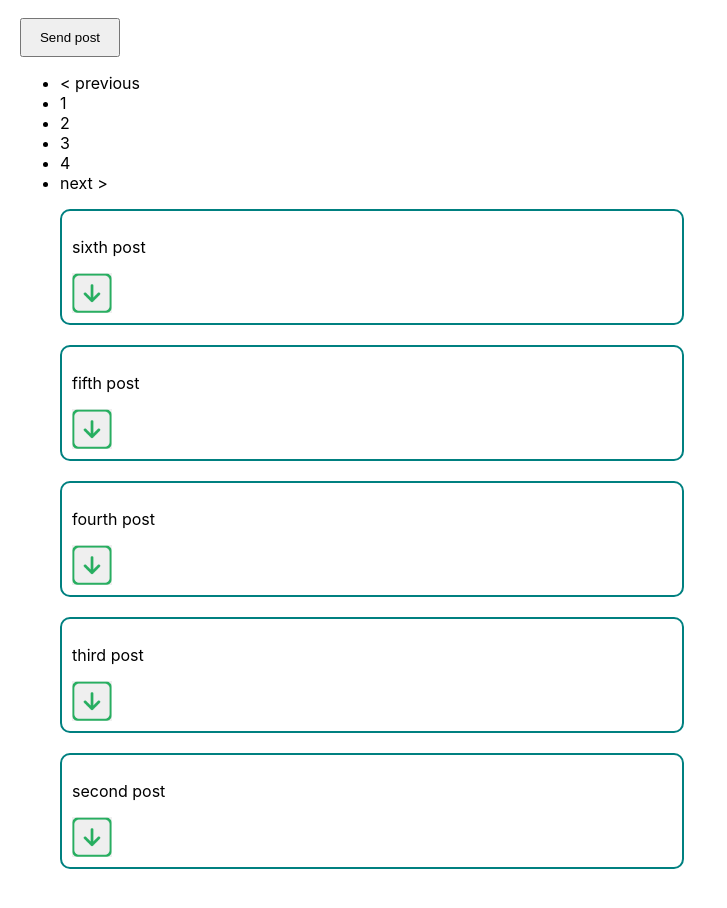
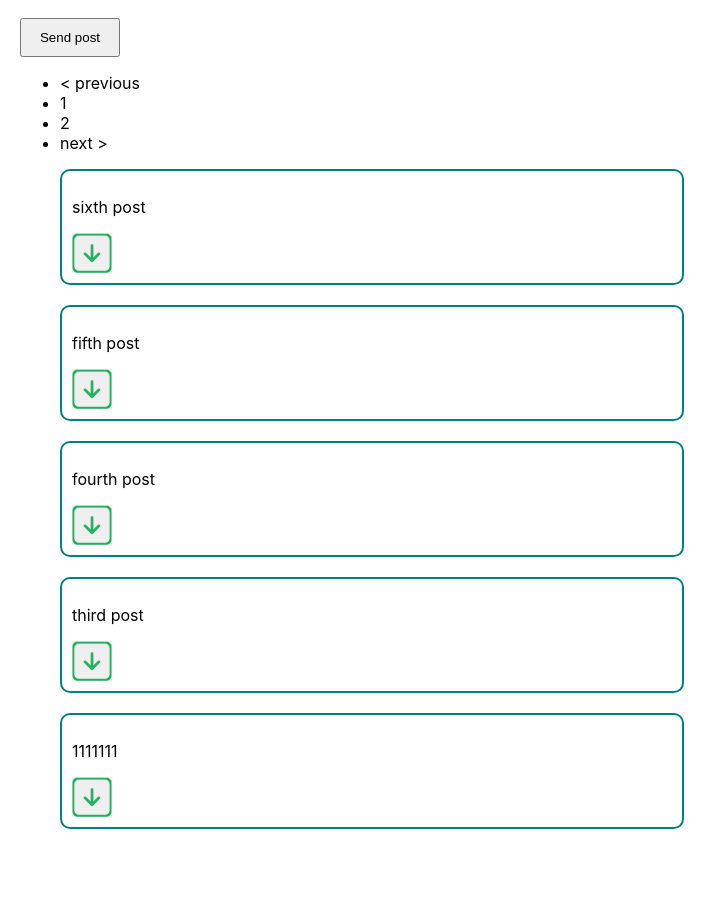
Before and after one commit to NataliyaChe/react-blog, a React (Create React App) app: page / in a window 1280 px wide. Shown: the part 200-1108 px from the top of the page, without its empty margins (0-727 px from the left). After the commit the page ends 1069 px from the top, so only its background shows below. Built offline with nearby package versions, Linux system fonts and the light colour scheme; no server answers; data requests are answered from the project's data file.

Commit message:
post fixed

```diff
--- a/db.json
+++ b/db.json
@@ -25,55 +25,16 @@
       "likes": 0
     },
     {
-      "text": "second post",
-      "date": "new Date(2023, 0, 15, 11, 10, 7)",
-      "id": 1673773807000,
+      "text": "1111111",
+      "date": "2023-02-23T15:12:58.902Z",
+      "id": 1677165178902,
       "likes": 0
     },
     {
-      "text": "first post",
-      "date": "new Date(2023, 0, 2, 1, 10, 6)",
-      "id": 1672614606000,
+      "text": "22222",
+      "date": "2023-02-23T15:15:16.509Z",
+      "id": 1677165316509,
       "likes": 0
-    },
-    {
-      "id": 1675674615001
-    },
-    {
-      "id": 1675674615002
-    },
-    {
-      "id": 1675674615003
-    },
-    {
-      "id": 1675674615004
-    },
-    {
-      "id": 1675674615005
-    },
-    {
-      "id": 1675674615006
-    },
-    {
-      "id": 1675674615007
-    },
-    {
-      "id": 1675674615008
-    },
-    {
-      "id": 1675674615009
-    },
-    {
-      "id": 1675674615010
-    },
-    {
-      "id": 1675674615011
-    },
-    {
-      "id": 1675674615012
-    },
-    {
-      "id": 1675674615013
     }
   ],
   "comments": [
--- a/src/components/Main.js
+++ b/src/components/Main.js
@@ -9,16 +9,13 @@ function Main() {
     const [posts, setPosts] = useState([]);
 
     useEffect(() => {
-        console.log('posts.length', posts.length);
         const fetchPosts = async () => {
-
           const data = await fetch(`http://localhost:3004/posts`)
           const posts = await data.json();
           setPosts(posts)
         }
         fetchPosts()
-      }, [posts.length]);
-      console.log('data', posts);
+    }, []);
 
     const postsPerPage = 5;
     const [firstPost, setFirstPost] = useState(0)
@@ -35,27 +32,25 @@ function Main() {
     }
 
     function addPost(text) {
+        console.log('test', text);
+        const post = {
+            text,
+            date: new Date(),
+            id: Date.now(),
+            likes: 0,
+        }
+
+        fetch(`http://localhost:3004/posts`, {
+            method: 'POST',
+            headers: { 'Content-Type': 'application/json' },
+            body: JSON.stringify(post)
+        })
         setPosts(
-            [...posts,
-                {
-                    text,
-                    date: new Date(),
-                    id: Date.now(),
-                    likes: 0,
-                }
-            ]
+            [...posts, post]
         )
+        console.log('set posts', posts);
     }
 
-    useEffect(() => {
-        const fetchPosts = async () => {
-            const data = await fetch(`http://localhost:3004/posts`, {
-                method: 'POST',
-                body: JSON.stringify(posts)
-            })
-        }
-        fetchPosts()
-    }, [posts])
 
     const onclickHandler = (event) => {
         const buttonId = event.target.dataset.id;
```
Also changed, not shown: src/index.css (+14 -1 lines).
